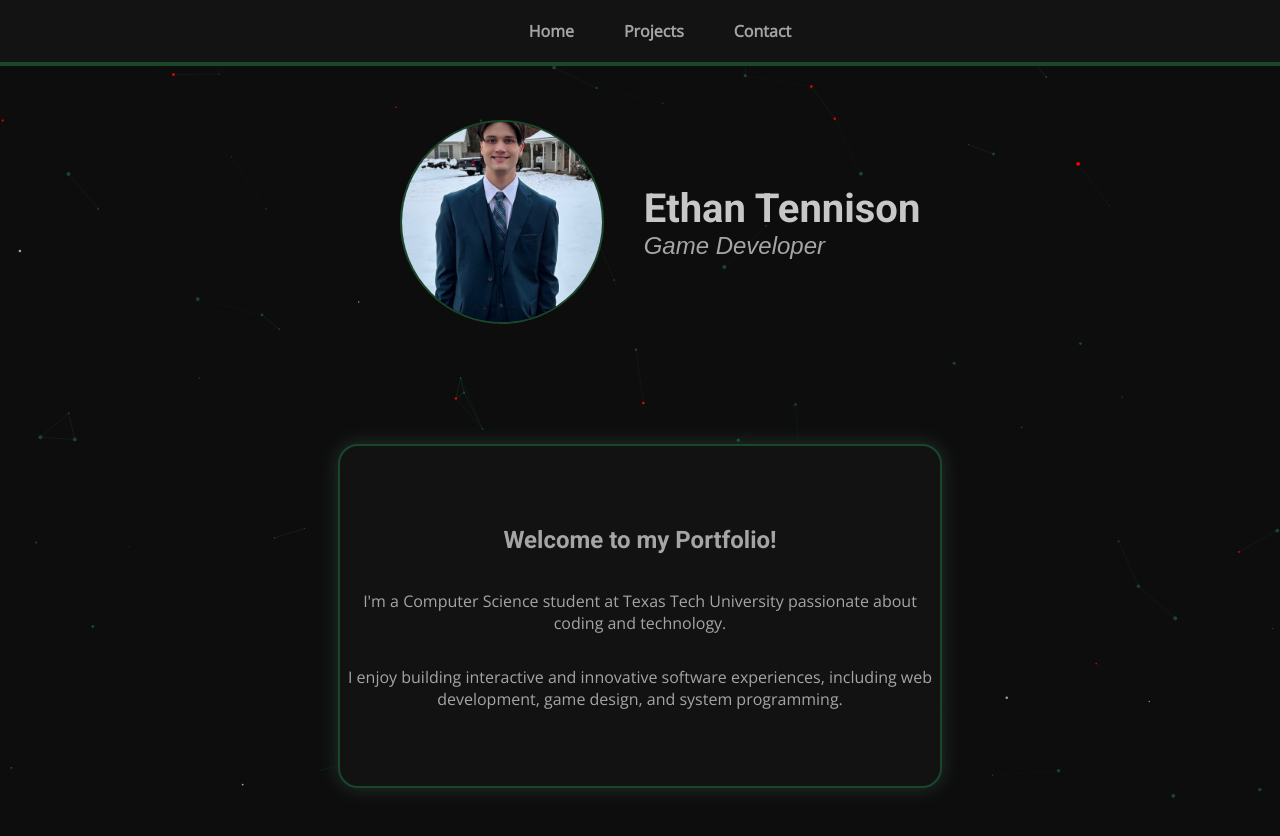
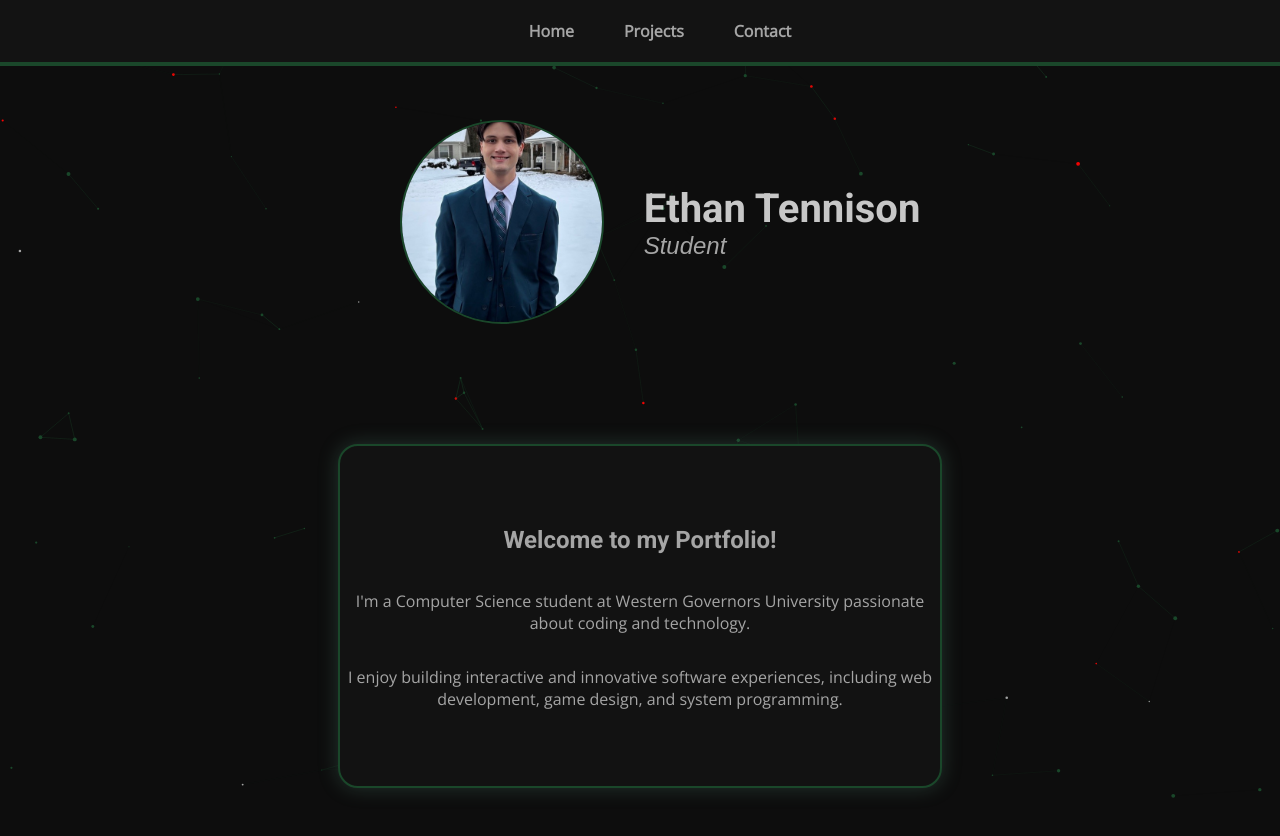
Before and after one commit to EthanTennison/portfolio, a website: page index.html in a window 1280 px wide. Shown: the top 836 px of the page. Drawn offline with nearby package versions, Linux system fonts and the light colour scheme.

Commit message:
Change title to 'Student' and update university
Updated the title and university affiliation in the header and about section.

```diff
--- a/index.html
+++ b/index.html
@@ -24,7 +24,7 @@
       <img src="images/profile.jpg" alt="Profile Picture" class="profile-img">
       <div>
         <h1><strong>Ethan Tennison</strong></h1>
-        <h2>Game Developer</h2>
+        <h2>Student</h2>
       </div>
     </div>
 
@@ -32,7 +32,7 @@
         <div class="main-container">
             <div class="content-frame about-box">
                 <h2 class="typewriter" data-text="Welcome to my Portfolio!"></h2>
-                <p>I'm a Computer Science student at Texas Tech University passionate about coding and technology.</p>
+                <p>I'm a Computer Science student at Western Governors University passionate about coding and technology.</p>
                 <p>I enjoy building interactive and innovative software experiences, including web development, game design, and system programming.</p>
             </div>
         </div>
```
